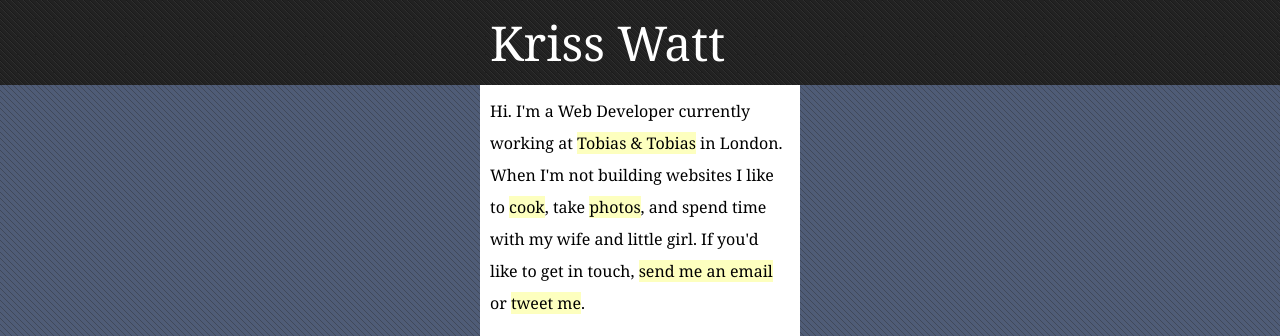
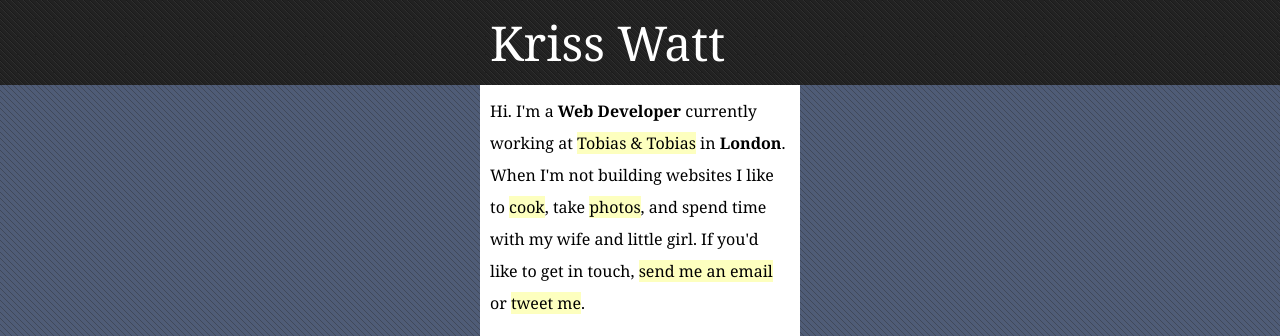
Before and after one commit to voodoochild/krisswatt.co.uk, a plain HTML site: page index.html in a window 1280 px wide. Shown: the top 336 px of the page. Drawn offline with Linux system fonts and the light colour scheme; grey boxes are pictures that could not be loaded; a web font is replaced by a local one.

Commit message:
Added some bold.

```diff
--- a/index.html
+++ b/index.html
@@ -16,7 +16,7 @@
         <h1>Kriss Watt</h1>
     </header>
     <div role="main">
-        <p class="bio">Hi. I'm a Web Developer currently working at <a href="http://tobias.tv">Tobias &amp; Tobias</a> in London. When I'm not building websites I like to <a rel="me" href="http://munchmun.ch/author/kriss/">cook</a>, take <a href="http://www.flickr.com/photos/krisswatt/">photos</a>, and spend time with my wife and little girl. If you'd like to get in touch, <a href="mailto:kriss.watt@gmail.com">send me an email</a> or <a href="http://twitter.com/#!/daelen">tweet me</a>.</p>
+        <p class="bio">Hi. I'm a <b>Web Developer</b> currently working at <a href="http://tobias.tv">Tobias &amp; Tobias</a> in <b>London</b>. When I'm not building websites I like to <a rel="me" href="http://munchmun.ch/author/kriss/">cook</a>, take <a href="http://www.flickr.com/photos/krisswatt/">photos</a>, and spend time with my wife and little girl. If you'd like to get in touch, <a href="mailto:kriss.watt@gmail.com">send me an email</a> or <a href="http://twitter.com/#!/daelen">tweet me</a>.</p>
 
         <article class="photo-frame">
             <a href="http://www.flickr.com/photos/krisswatt/5799408592/in/photostream/">
--- a/static/css/kriss.css
+++ b/static/css/kriss.css
@@ -26,6 +26,10 @@ div[role="main"] {
 p {
     line-height: 2;
     padding: .625em;
+}
+
+b {
+    font-weight: bold;
 }
 
 a, a:hover, a:active, a:visited {
```
